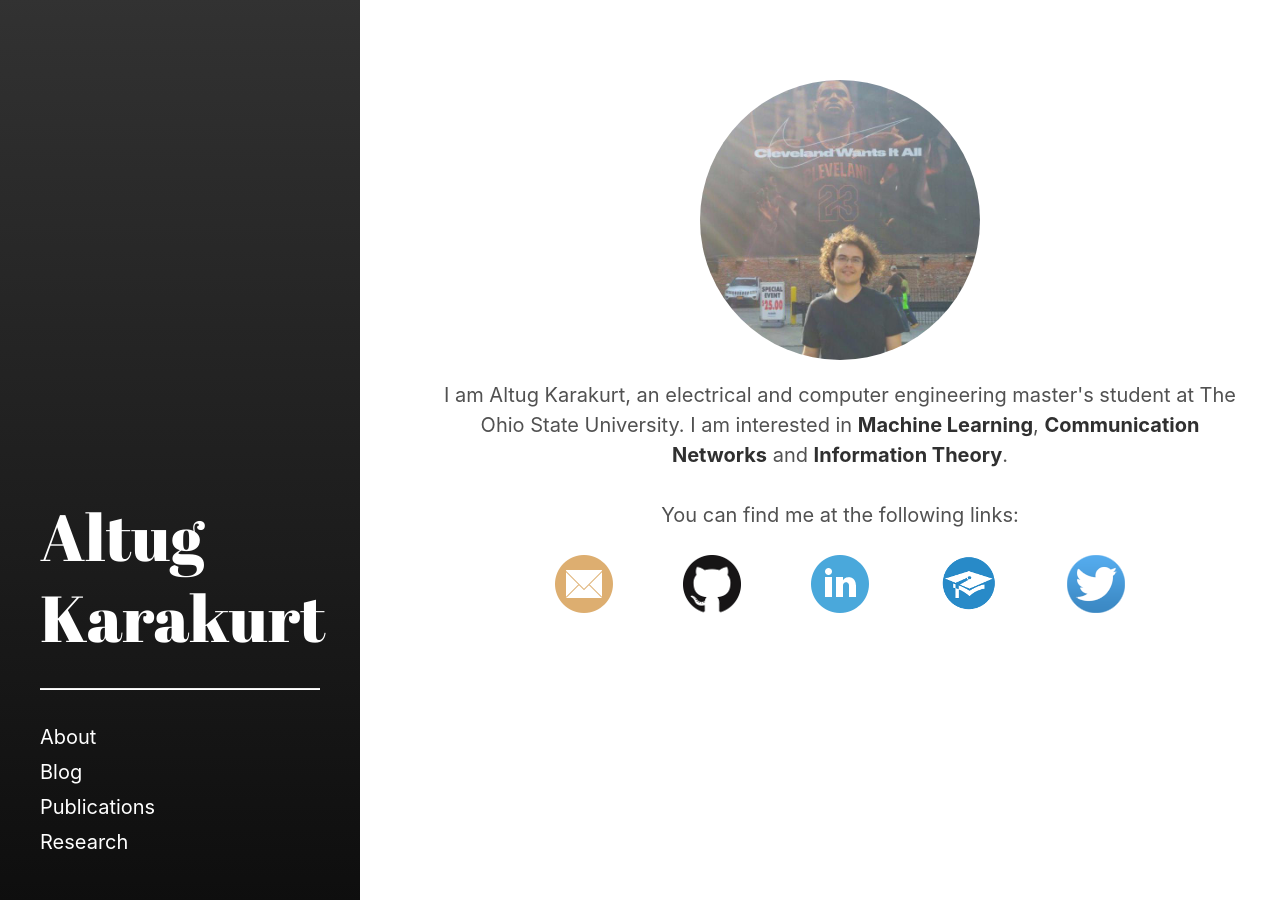
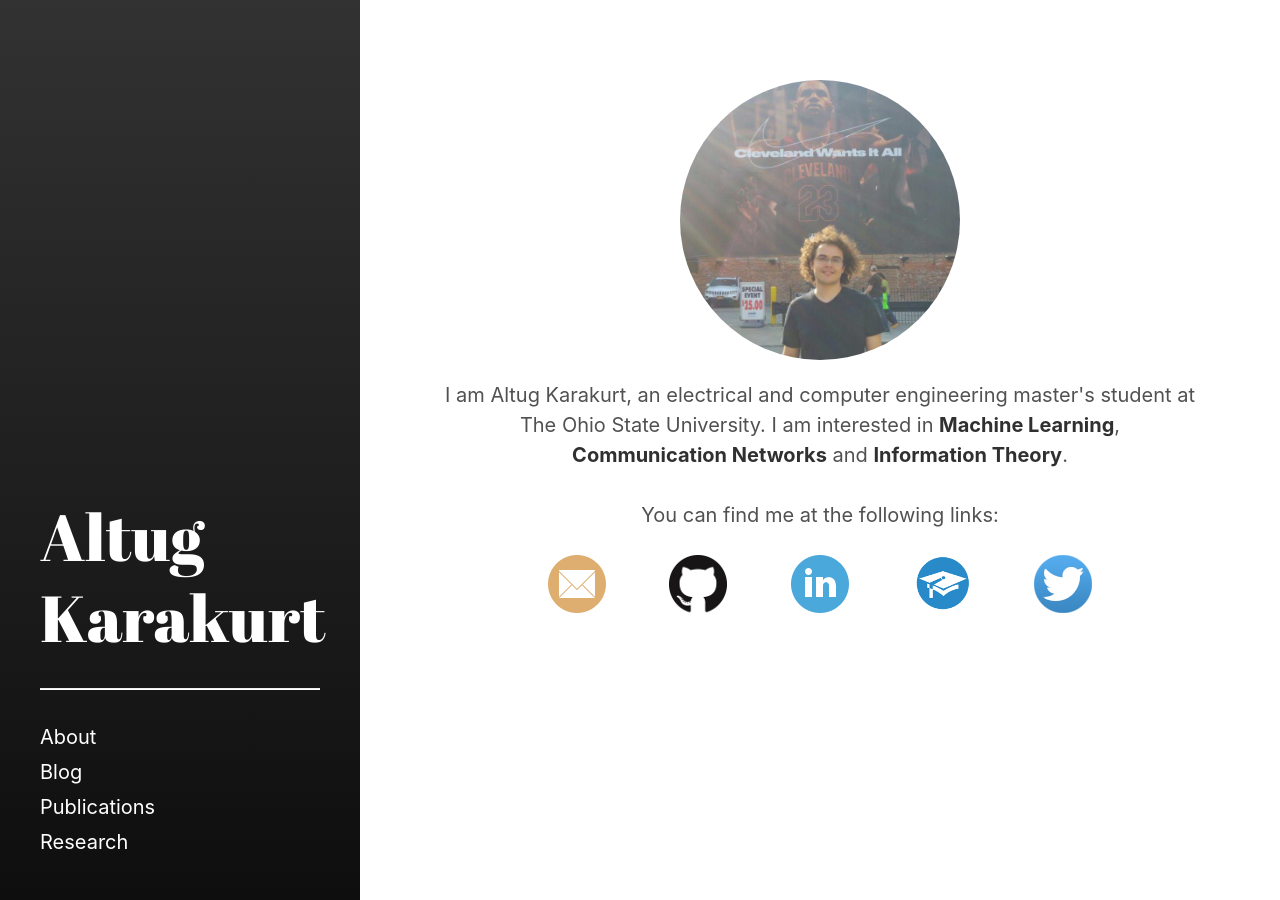
Before and after one commit to altugkarakurt/altugkarakurt.github.io, a Jekyll site: the page built from index.html, in a window 1280 px wide. Built offline with Jekyll 4.4.1, drawn with Linux system fonts in a browser that asks for light colours.

Commit message:
Fixed the index page layout for mobile

```diff
--- a/index.html
+++ b/index.html
@@ -25,14 +25,9 @@
         table, tr, td, th{
             border: 0;
         }
-        #page-wrap {
-            width: 800px;
-            margin: 0 auto;
-        }
     </style>
 </header>
 
-<div id="page-wrap">
 <div class="round">
     <img src="images/altug.jpg" />
 </div>
@@ -55,4 +50,3 @@
         </tr>
     </table>
 </center>
-</div>
```
Lines whose indentation alone changed are shown as unchanged.
